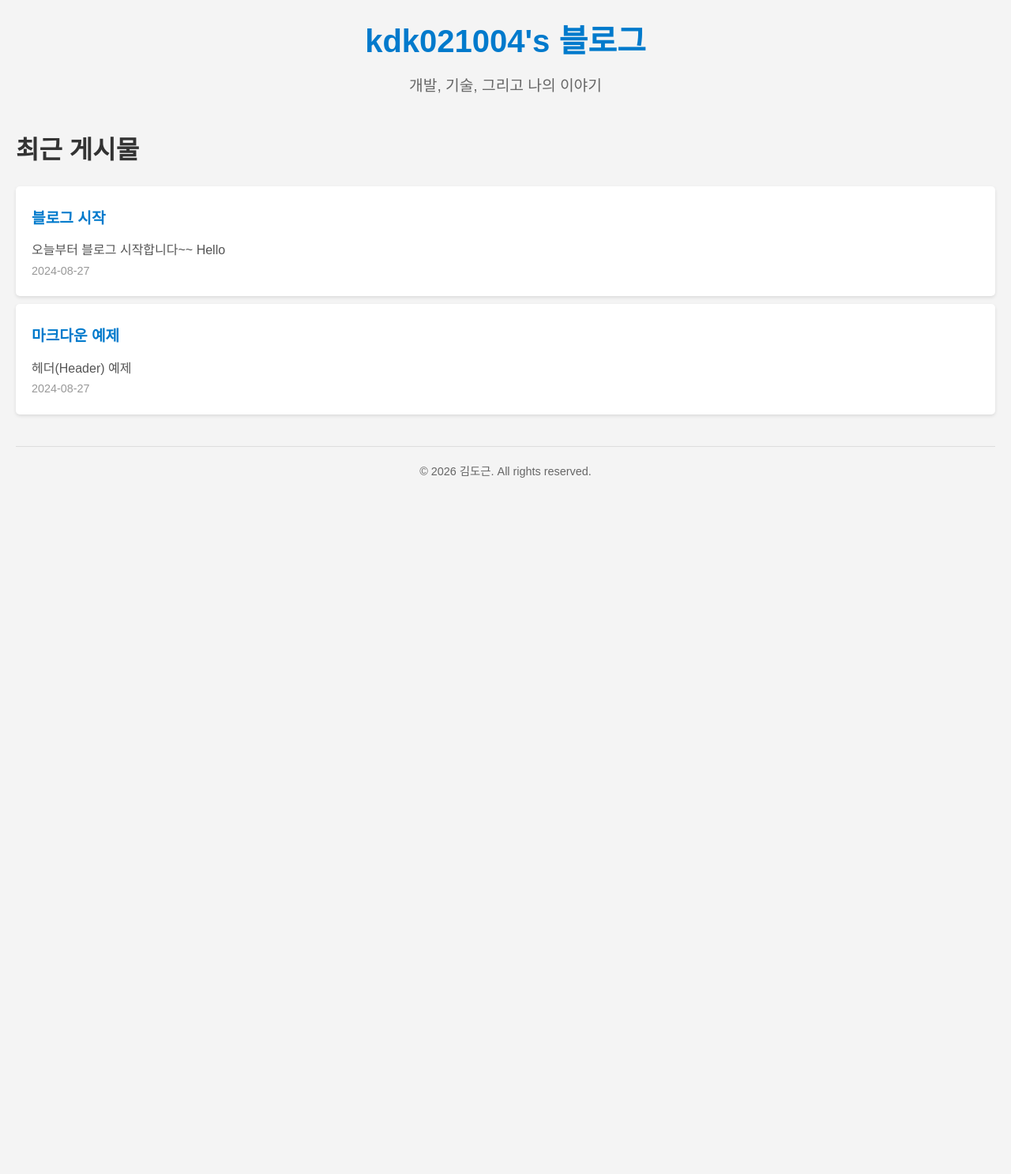
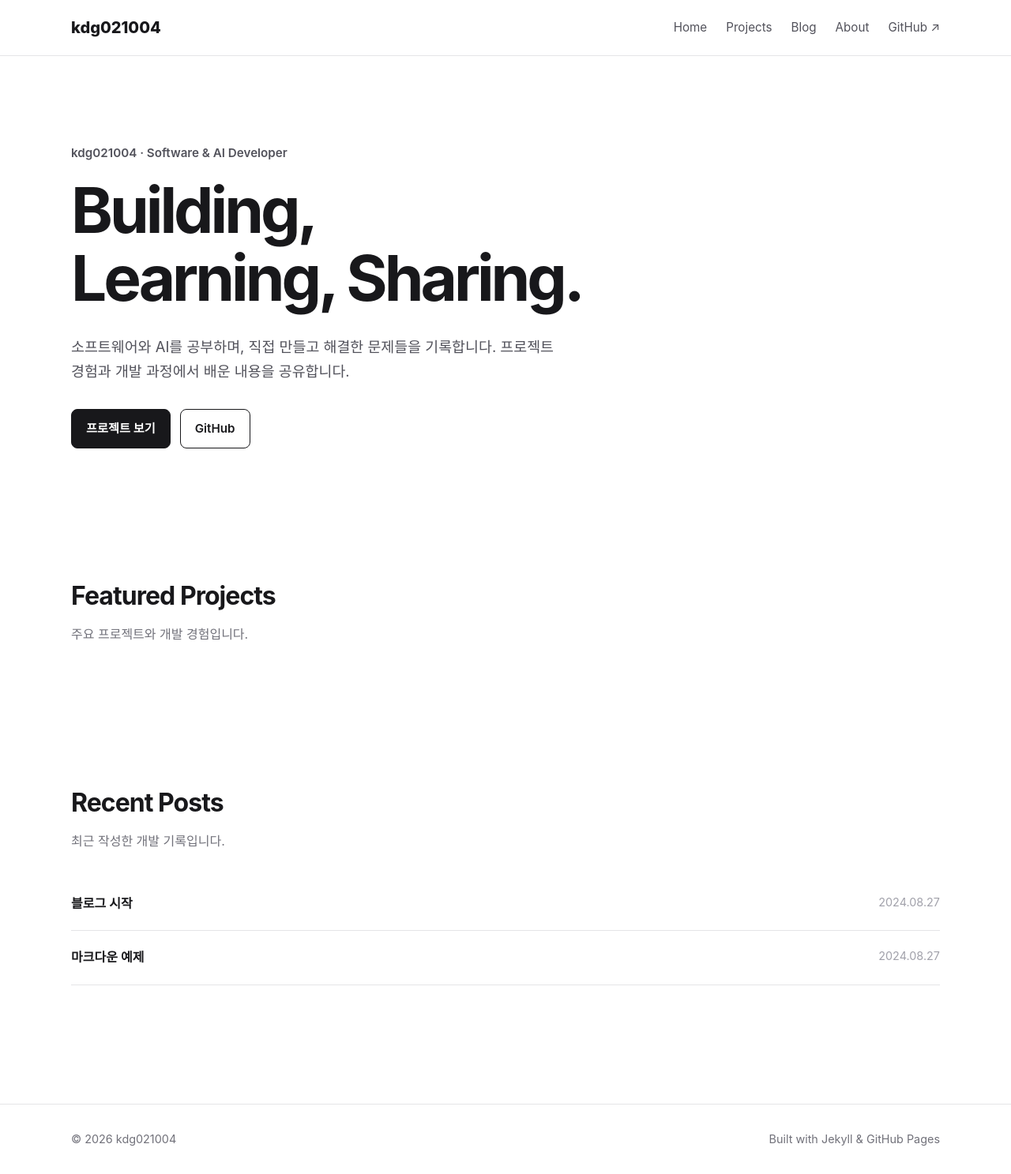
Before and after one commit to kdk021004/kdk021004.github.io, a Jekyll site: the page built from index.html, in a window 1280 px wide. Shown: the whole page at 79% size. Built offline with Jekyll 4.4.1, drawn with Linux system fonts in a browser that asks for light colours; before the commit the page ends 900 px from its top, so only the background shows below that.

Commit message:
feat: redesign home page and update site identity

```diff
--- a/_includes/footer.html
+++ b/_includes/footer.html
@@ -1,6 +1,6 @@
 <footer class="site-footer">
   <div class="container footer-content">
-    <p>© {{ site.time | date: "%Y" }} 김도근</p>
+    <p>© {{ site.time | date: "%Y" }} kdg021004</p>
     <p>Built with Jekyll & GitHub Pages</p>
   </div>
 </footer>
--- a/_includes/header.html
+++ b/_includes/header.html
@@ -1,6 +1,6 @@
 <header class="site-header">
   <div class="container nav-container">
-    <a class="logo" href="{{ '/' | relative_url }}">KDG</a>
+    <a class="logo" href="{{ '/' | relative_url }}">kdg021004</a>
 
     <nav class="nav">
       <a href="{{ '/' | relative_url }}">Home</a>
--- a/index.html
+++ b/index.html
@@ -1,155 +1,104 @@
 ---
+layout: default
 title: Home
 ---
 
-<!DOCTYPE html>
-<html lang="ko">
-<head>
-  <meta charset="UTF-8">
-  <meta name="viewport" content="width=device-width, initial-scale=1.0">
-  <title>내 멋진 블로그</title>
-  <style>
-    /* 기본 스타일 초기화 */
-    * {
-      margin: 0;
-      padding: 0;
-      box-sizing: border-box;
-    }
+<section class="hero">
+  <div class="container">
 
-    body {
-      font-family: 'Arial', sans-serif;
-      line-height: 1.6;
-      color: #333;
-      background-color: #f4f4f4;
-      padding: 20px;
-    }
+    <p class="hero-label">
+      kdg021004 · Software & AI Developer
+    </p>
 
-    /* 헤더 스타일 */
-    header {
-      text-align: center;
-      margin-bottom: 40px;
-    }
+    <h1>
+      Building,<br>
+      Learning, Sharing.
+    </h1>
 
-    header h1 {
-      font-size: 2.5rem;
-      margin-bottom: 10px;
-      color: #333;
-    }
+    <p class="hero-description">
+      소프트웨어와 AI를 공부하며,
+      직접 만들고 해결한 문제들을 기록합니다.
+      프로젝트 경험과 개발 과정에서 배운 내용을 공유합니다.
+    </p>
 
-    header p {
-      font-size: 1.2rem;
-      color: #666;
-    }
+    <div class="hero-actions">
+      <a
+        class="button button-primary"
+        href="{{ '/projects/' | relative_url }}"
+      >
+        프로젝트 보기
+      </a>
 
-    /* 메인 섹션 스타일 */
-    main h2 {
-      font-size: 2rem;
-      color: #333;
-      margin-bottom: 20px;
-    }
+      <a
+        class="button button-secondary"
+        href="https://github.com/kdg021004"
+        target="_blank"
+        rel="noopener noreferrer"
+      >
+        GitHub
+      </a>
+    </div>
 
-    main ul {
-      list-style: none;
-    }
+  </div>
+</section>
 
-    main li {
-      margin-bottom: 20px;
-      padding: 20px;
-      background-color: #fff;
-      border-radius: 5px;
-      box-shadow: 0 2px 4px rgba(0, 0, 0, 0.1);
-    }
 
-    main h3 {
-      font-size: 1.5rem;
-      margin-bottom: 10px;
-    }
+<section class="section">
+  <div class="container">
 
-    main p {
-      font-size: 1rem;
-      color: #555;
-    }
+    <div class="section-header">
+      <h2>Featured Projects</h2>
+      <p>주요 프로젝트와 개발 경험입니다.</p>
+    </div>
 
-    main time {
-      font-size: 0.9rem;
-      color: #999;
-    }
+    <div class="project-grid">
+      {% assign featured_projects =
+        site.projects | where: "featured", true %}
 
-    /* 프로젝트 섹션 스타일 */
-    main section {
-      margin-bottom: 40px;
-    }
+      {% for project in featured_projects %}
+        <a
+          class="project-card"
+          href="{{ project.url | relative_url }}"
+        >
+          <h3>{{ project.title }}</h3>
 
-    main section h2 {
-      font-size: 2rem;
-      color: #333;
-      margin-bottom: 20px;
-    }
+          <p>{{ project.description }}</p>
 
-    main section ul {
-      list-style: none;
-    }
+          <p class="project-tech">
+            {{ project.tech }}
+          </p>
+        </a>
+      {% endfor %}
+    </div>
 
-    main section li {
-      margin-bottom: 10px;
-    }
+  </div>
+</section>
 
-    main section a {
-      font-size: 1.2rem;
-      color: #007acc;
-    }
 
-    main section a:hover {
-      text-decoration: underline;
-    }
+<section class="section">
+  <div class="container">
 
-    /* 링크 스타일 */
-    a {
-      color: #007acc;
-      text-decoration: none;
-    }
+    <div class="section-header">
+      <h2>Recent Posts</h2>
+      <p>최근 작성한 개발 기록입니다.</p>
+    </div>
 
-    a:hover {
-      text-decoration: underline;
-    }
+    <ul class="post-list">
+      {% for post in site.posts limit:5 %}
+        <li class="post-item">
+          <a
+            class="post-item-title"
+            href="{{ post.url | relative_url }}"
+          >
+            {{ post.title }}
+          </a>
 
-    /* 푸터 스타일 */
-    footer {
-      text-align: center;
-      margin-top: 40px;
-      padding-top: 20px;
-      border-top: 1px solid #ddd;
-    }
+          <time class="post-date">
+            {{ post.date | date: "%Y.%m.%d" }}
+          </time>
+        </li>
+      {% endfor %}
+    </ul>
 
-    footer p {
-      font-size: 0.9rem;
-      color: #666;
-    }
-  </style>
-</head>
-<body>
-  <header>
-    <h1><a href="{{ site.url }}">kdk021004's 블로그</a></h1>
-    <p>개발, 기술, 그리고 나의 이야기</p>
-  </header>
-
-  <main>
-    <section>
-      <h2>최근 게시물</h2>
-      <ul>
-        {% for post in site.posts limit:5 %}
-          <li>
-            <h3><a href="{{ post.url | relative_url }}">{{ post.title }}</a></h3>
-            <p>{{ post.excerpt | strip_html | truncatewords: 30 }}</p>
-            <time datetime="{{ post.date | date_to_xmlschema }}">{{ post.date | date: "%Y-%m-%d" }}</time>
-          </li>
-        {% endfor %}
-      </ul>
-    </section>
-  </main>
-
-  <footer>
-    <p>&copy; {{ site.time | date: '%Y' }} 김도근. All rights reserved.</p>
-  </footer>
-</body>
-</html>
+  </div>
+</section>
```
